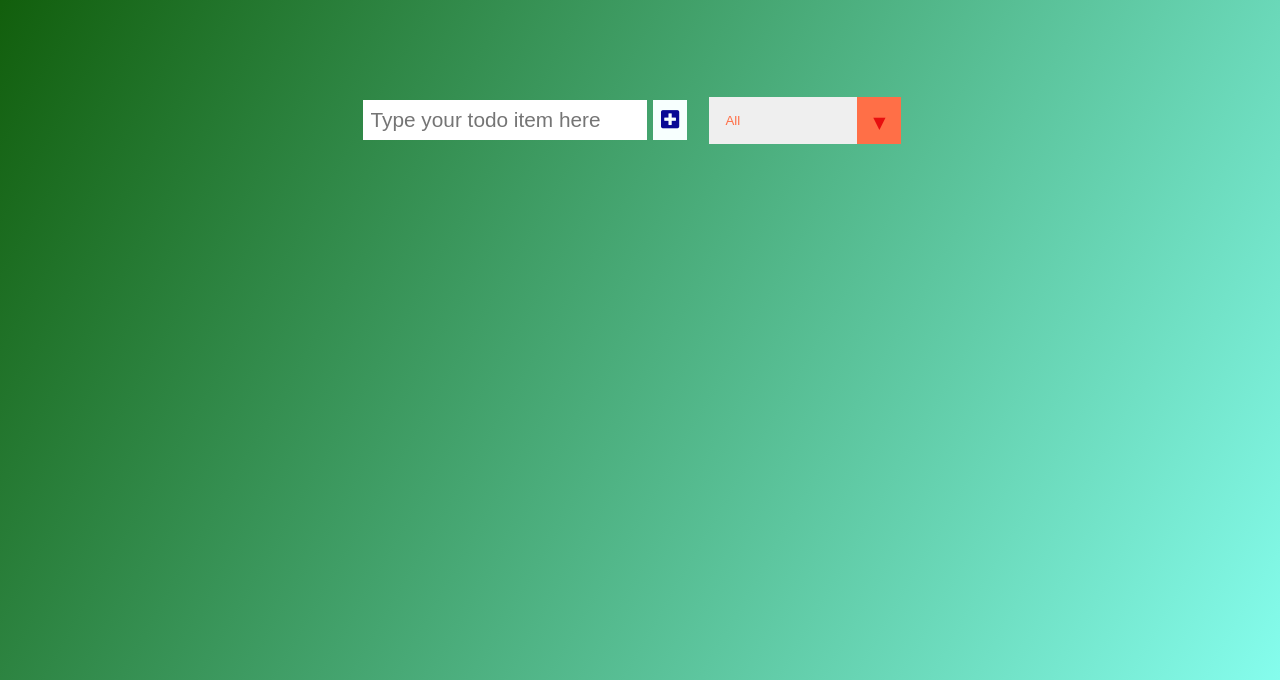
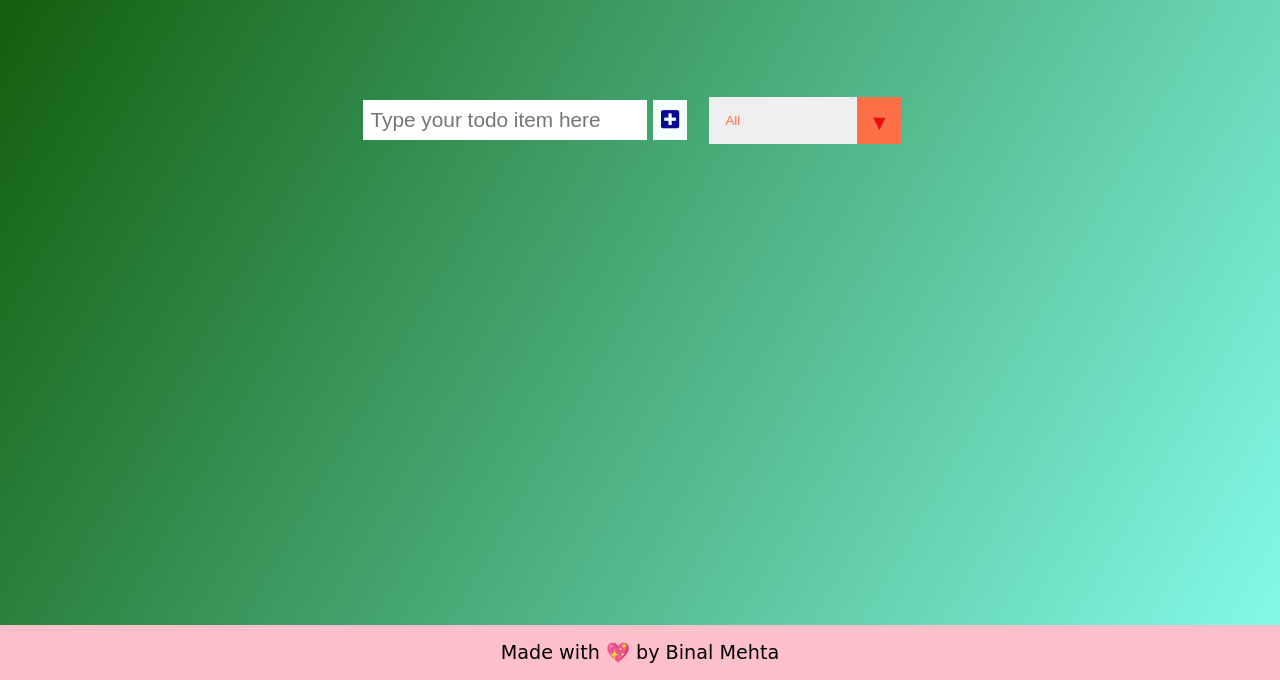
Before and after one commit to BinalMehta/Do-it-today, a plain HTML site: page index.html in a window 1280 px wide. Shown: the part 120-800 px from the top of the page. Drawn offline with Linux system fonts and the light colour scheme; a web font is replaced by a local one.

Commit message:
ft: changes

```diff
--- a/index.html
+++ b/index.html
@@ -35,5 +35,8 @@
     </div>
 
     <script src="./app.js"></script>
+    <footer>
+        <div class="footer">Made with 💖 by Binal Mehta</div>
+    </footer>
   </body>
 </html>
--- a/styles.css
+++ b/styles.css
@@ -145,3 +145,15 @@
     transform: scale(1.5);
   }
   */
+
+.footer {
+    background-color: pink;
+    color: black;
+    position: fixed;
+    left: 0;
+    bottom: 0;
+    width: 100%;
+    text-align: center;
+    padding: 1rem;
+    font-size: 1.2em;
+}
```
